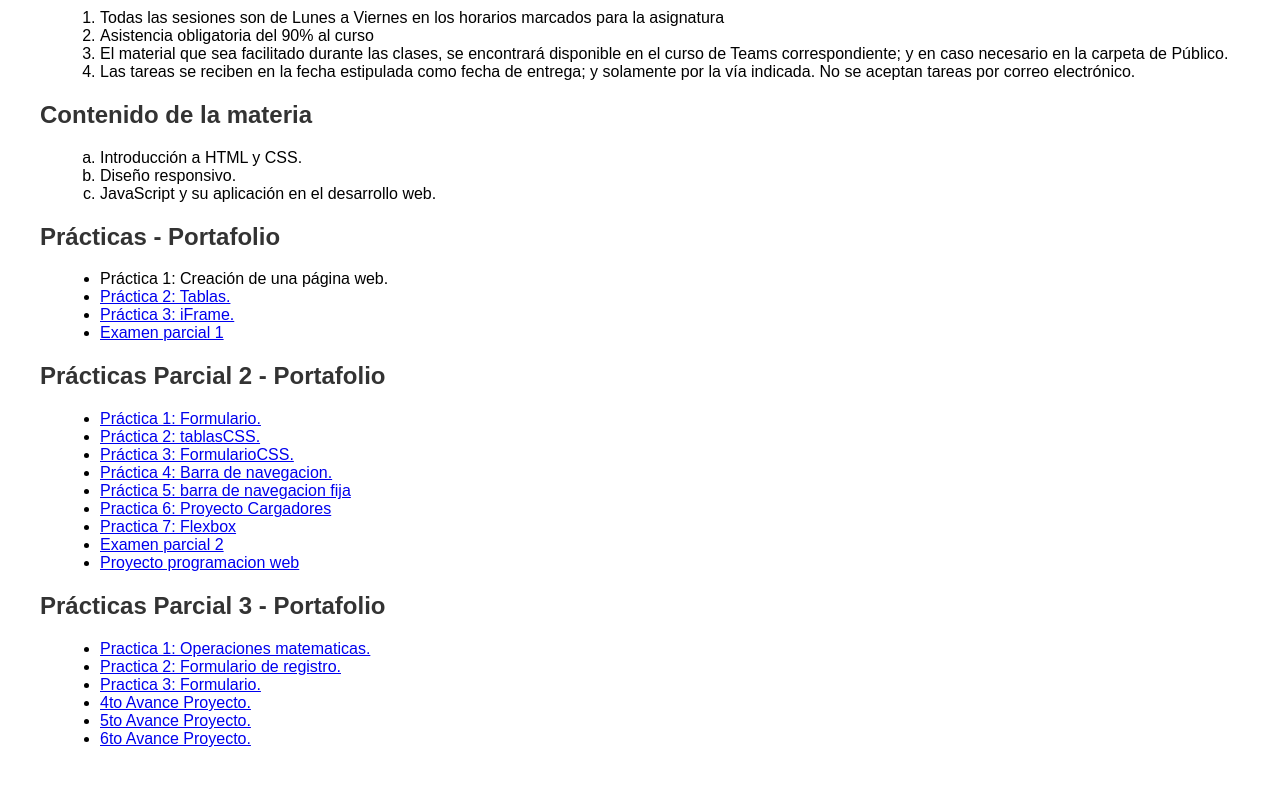
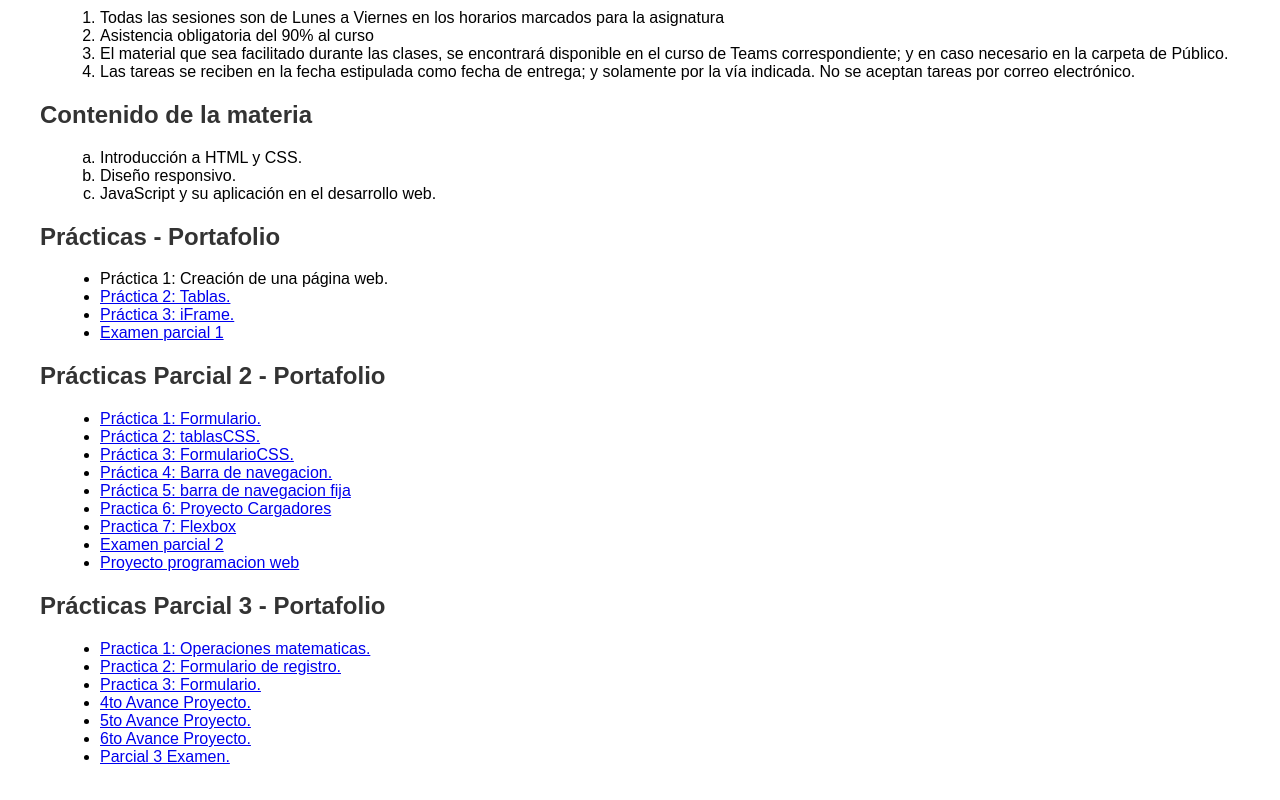
Before and after one commit to GinoWeb/paginaweb, a plain HTML site: page index.html in a window 1280 px wide. Shown: the part 1132-1932 px from the top of the page. Drawn offline with Linux system fonts and the light colour scheme.

Commit message:
index.html

```diff
--- a/index.html
+++ b/index.html
@@ -140,6 +140,8 @@
         <li><a href="4to avance/ProyectoRevision.html"target="_blank"> 4to Avance Proyecto.</a></li>
         <li><a href="5to avance/ProyectoRevision.html"target="_blank"> 5to Avance Proyecto.</a></li>
         <li><a href="6to avance/ProyectoRevision.html"target="_blank"> 6to Avance Proyecto.</a></li>
+        <li><a href="Parcial 3 examen/examen.html"target="_blank"> Parcial 3 Examen.</a></li>
+
 
     </ul>
 </body>
```
